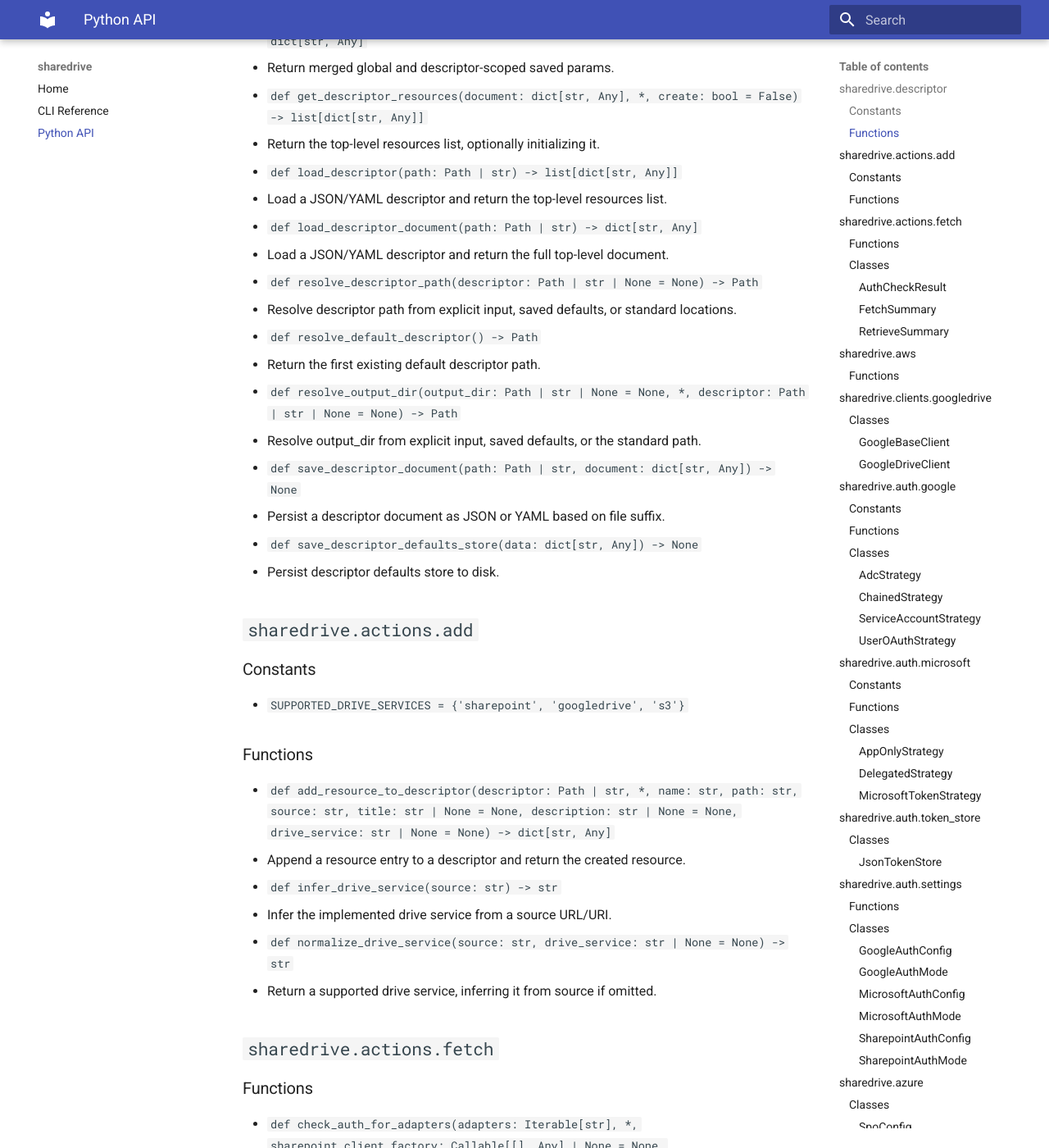
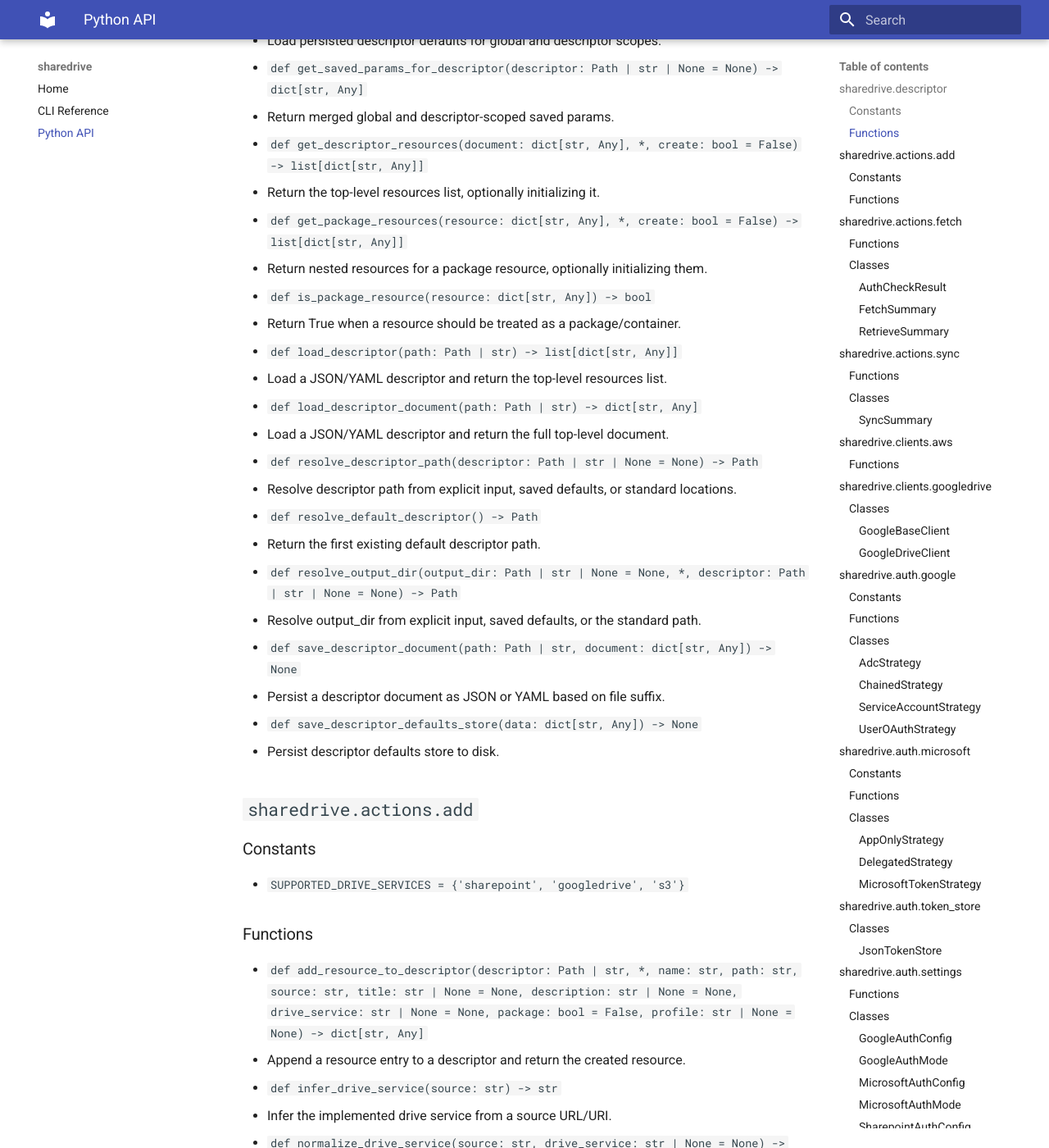
Before and after one commit to mbkranz/sharedrive, an MkDocs documentation site: the page built from docs/api.md, in a window 1280 px wide and 1400 px high, scrolled down 569 px. Shown: the whole window at 82% size. Built offline with MkDocs 1.6.1 and Material for MkDocs 9.7.7, drawn with Linux system fonts in a browser that asks for light colours; some of the changed text lies outside the part shown.

Commit message:
Update docs for package sync workflows

```diff
--- a/docs/api.md
+++ b/docs/api.md
@@ -7,6 +7,7 @@
 ### Constants
 
 - `DESCRIPTOR_DEFAULTS_FILE = Path('.sharedrive/sharedrive_set.json')`
+- `PACKAGE_PROFILE_MARKERS = ('data-package', 'tabular-data-package', 'json-data-package')`
 
 ### Functions
 
@@ -18,6 +19,10 @@
   - Return merged global and descriptor-scoped saved params.
 - `def get_descriptor_resources(document: dict[str, Any], *, create: bool = False) -> list[dict[str, Any]]`
   - Return the top-level resources list, optionally initializing it.
+- `def get_package_resources(resource: dict[str, Any], *, create: bool = False) -> list[dict[str, Any]]`
+  - Return nested resources for a package resource, optionally initializing them.
+- `def is_package_resource(resource: dict[str, Any]) -> bool`
+  - Return True when a resource should be treated as a package/container.
 - `def load_descriptor(path: Path | str) -> list[dict[str, Any]]`
   - Load a JSON/YAML descriptor and return the top-level resources list.
 - `def load_descriptor_document(path: Path | str) -> dict[str, Any]`
@@ -42,7 +47,7 @@
 
 ### Functions
 
-- `def add_resource_to_descriptor(descriptor: Path | str, *, name: str, path: str, source: str, title: str | None = None, description: str | None = None, drive_service: str | None = None) -> dict[str, Any]`
+- `def add_resource_to_descriptor(descriptor: Path | str, *, name: str, path: str, source: str, title: str | None = None, description: str | None = None, drive_service: str | None = None, package: bool = False, profile: str | None = None) -> dict[str, Any]`
   - Append a resource entry to a descriptor and return the created resource.
 - `def infer_drive_service(source: str) -> str`
   - Infer the implemented drive service from a source URL/URI.
@@ -104,7 +109,24 @@
   - `def ok(self) -> bool`
 
 
-## `sharedrive.aws`
+## `sharedrive.actions.sync`
+
+### Functions
+
+- `def sync_package_resource_in_descriptor(descriptor: Path | str, package_name: str, *, dry_run: bool = False, log: LogFn | None = print, googledrive_client_factory: Callable[[], Any] | None = None) -> SyncSummary`
+  - Sync one top-level package resource into nested descriptor resources.
+
+### Classes
+
+#### `SyncSummary`
+- Fields:
+  - `package_name: str`
+  - `generated_resources: int`
+  - `dry_run: bool`
+  - `changed: bool`
+
+
+## `sharedrive.clients.aws`
 
 ### Functions
 
@@ -122,8 +144,14 @@
 #### `GoogleDriveClient`
 - Minimal Google Drive client (ID-first) with read/write and full export coverage for Google-native files.
 - Methods:
-  - `def list_files(self)`
+  - `def list_files(self, *, query: str | None = None, fields: str = 'id, name, mimeType, parents', page_size: int = 100)`
     - List all files the authenticated user has access to.
+  - `def list_folder_contents(self, folder_id: str, *, recursive: bool = False) -> list[Dict[str, Any]]`
+    - List folder descendants and annotate each entry with a relative_path.
+  - `def list_folder_files(self, folder_id: str, *, recursive: bool = True) -> list[Dict[str, Any]]`
+    - List files contained in a folder, optionally descending into child folders.
+  - `def list_folder_files_from_weburl(self, web_url: str, *, recursive: bool = True) -> list[Dict[str, Any]]`
+    - Resolve a folder URL and list files contained within it.
   - `def get_file(self, file_id: str, **kwargs) -> Dict[str, Any]`
   - `def infer_export_mime_type(self, file_id: str) -> Optional[str]`
   - `def download_file(self, file_id: str, output_path: Optional[str] = None, mime_type: Optional[str] = None, acknowledge_abuse: bool = False, byte_range: Optional[str] = None, supports_all_drives: bool = True, **kwargs) -> Union[bytes, str]`
@@ -282,17 +310,6 @@
 #### `SharepointAuthMode`
 
 
-## `sharedrive.azure`
-
-### Classes
-
-#### `SpoConfig`
-- Methods:
-  - `def scope(self) -> list[str]`
-  - `def user_delegated_access(self) -> bool`
-  - `def to_client(self)`
-
-
 ## `sharedrive.clients.sharepoint`
 
 ### Classes
```
Also changed, not shown: README.md (+18 -6 lines), docs/cli.md (+47 -0 lines), docs/index.md (+6 -0 lines), 1 other file.
